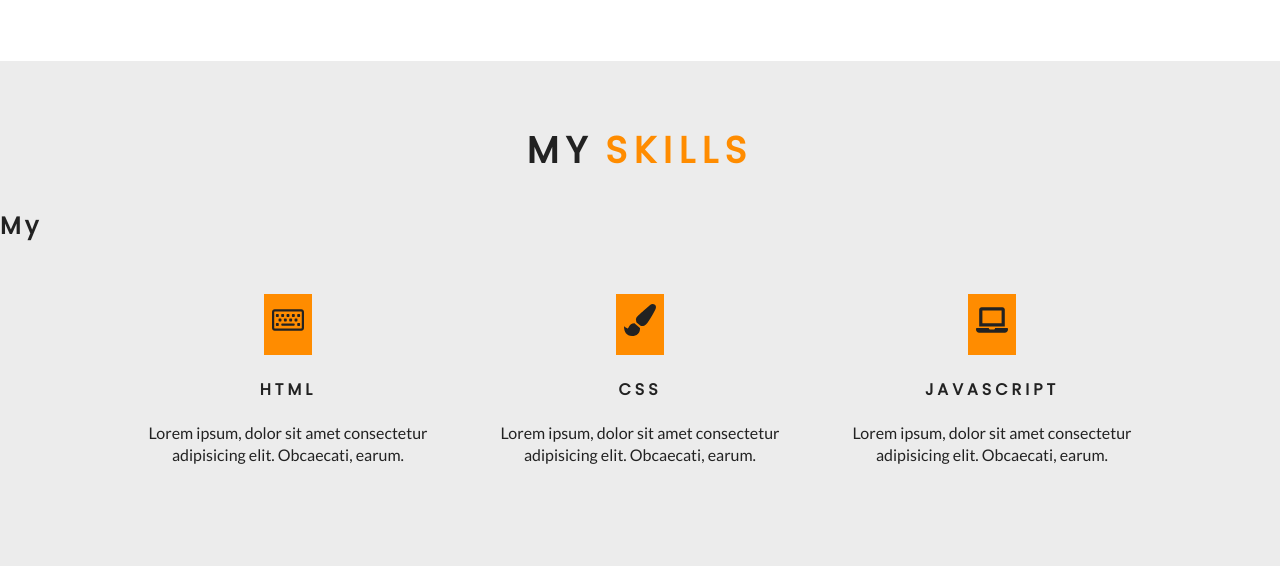
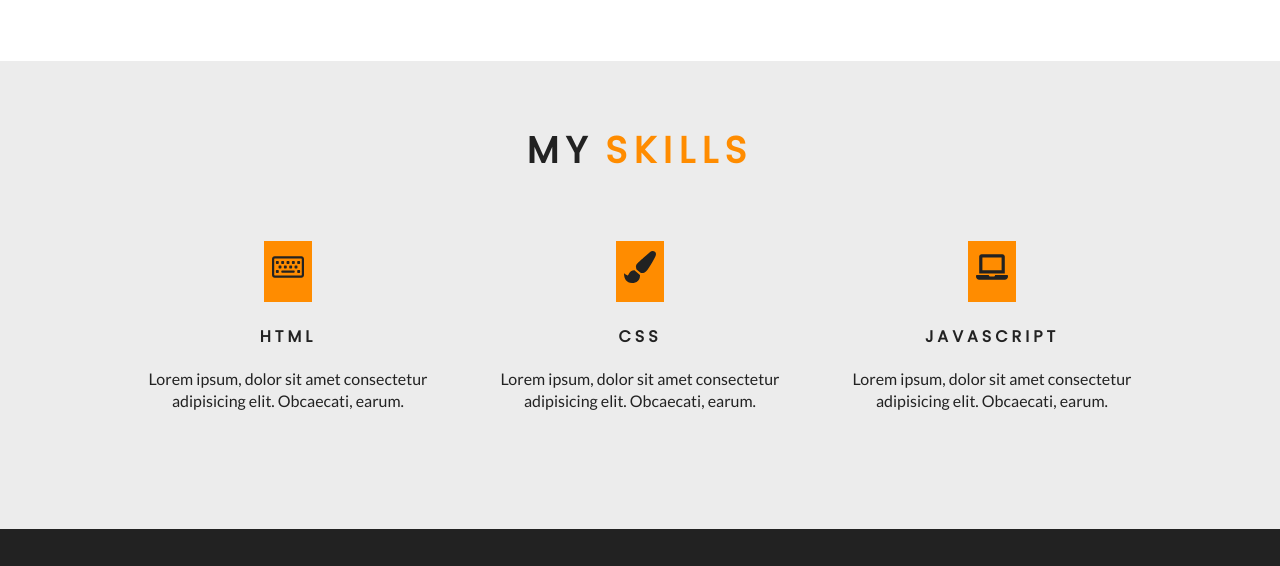
Before and after one commit to JuanitaPirizadeh/Portfolio-Gatsby-v-1, a Gatsby site: page / in a window 1280 px wide. Shown: the part 1785-2351 px from the top of the page. Built offline with nearby package versions, Linux system fonts and the light colour scheme; Gatsby itself is replaced by a stand-in of ours.

Commit message:
animering

```diff
--- a/src/components/Home/Services.js
+++ b/src/components/Home/Services.js
@@ -7,7 +7,7 @@ const Services = () => {
     return (
        <section className={styles.services}>
             <Title title="My" subtitle="Skills" />
-            <h1 class="my">My</h1>
+
            <div className={styles.center}>
         {
             services.map((item,index)=>{
```
